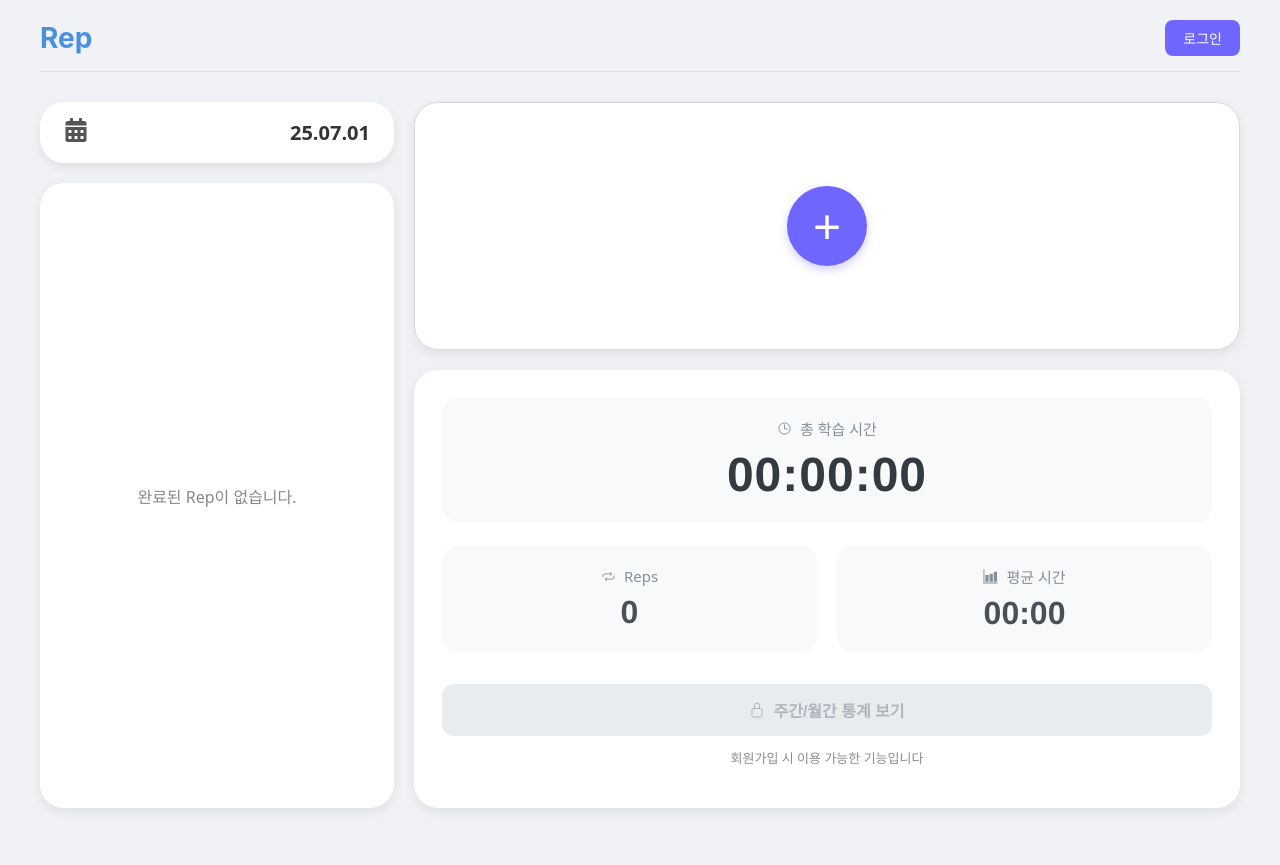
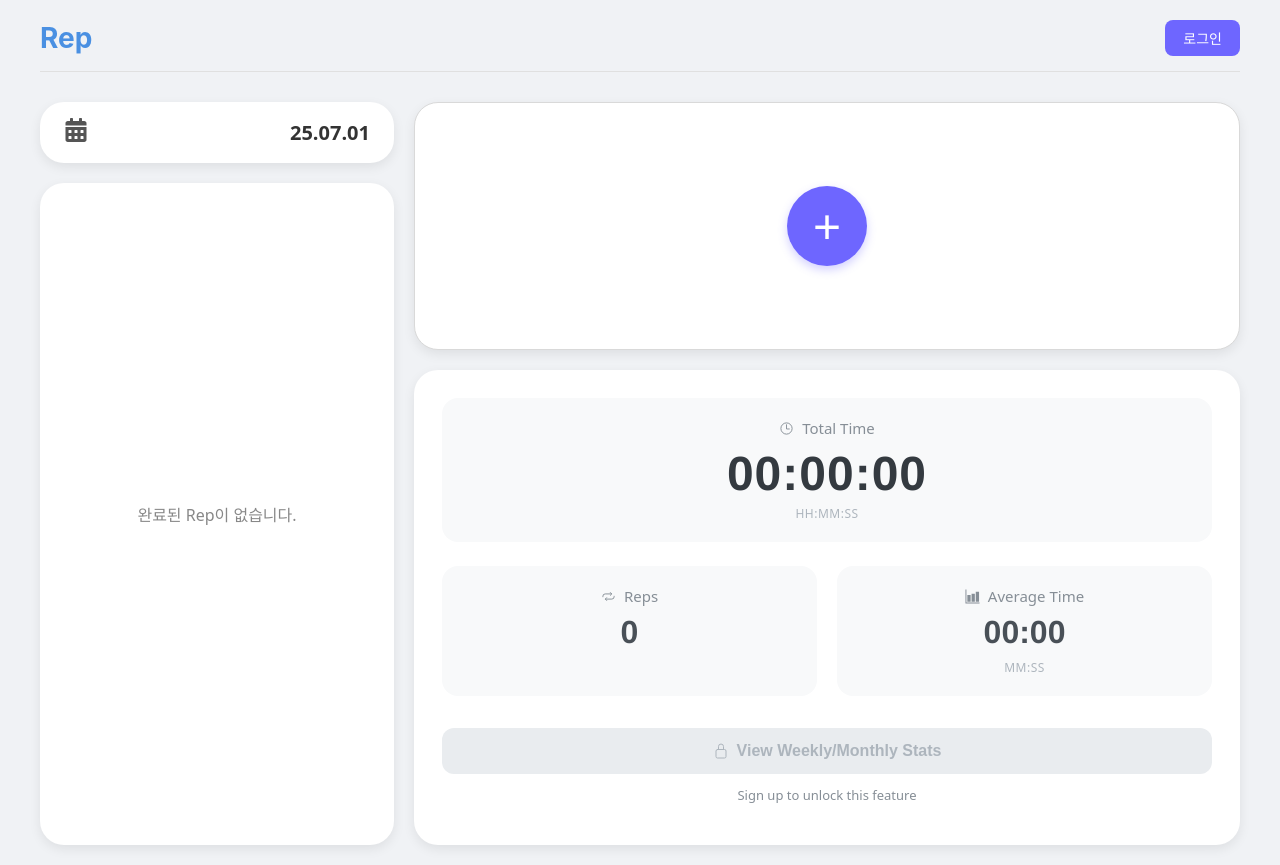
Before and after one commit to WannaKnowWhatIDontKnow/Rep-web, a React (Create React App) app: page / in a window 1280 px wide. Before the commit the page ends 828 px from the top, so only its background shows below. Built offline with nearby package versions, Linux system fonts and the light colour scheme.

Commit message:
hhmmss 대쉬보드에 추가

```diff
--- a/src/components/Dashboard.css
+++ b/src/components/Dashboard.css
@@ -104,3 +104,17 @@
   color: #868e96;
   margin-top: 12px;
 }
+
+/* 시간 단위 표시를 위한 스타일 */
+.metric-unit {
+  font-size: 12px;
+  font-weight: 500;
+  color: #adb5bd; /* 눈에 띄지 않는 연한 색상 */
+  margin-top: 4px;
+  letter-spacing: 0.5px;
+}
+
+/* 서브 메트릭 카드의 단위는 조금 더 여백이 필요 */
+.sub-metrics .metric-card .metric-unit {
+  margin-top: 8px;
+}
--- a/src/components/Dashboard.js
+++ b/src/components/Dashboard.js
@@ -1,54 +1,70 @@
 import React from 'react';
 import './Dashboard.css';
-import { IoTimeOutline, IoRepeat, IoBarChartSharp, IoLockClosedOutline } from 'react-icons/io5'; // 아이콘 임포트
+import { IoTimeOutline, IoRepeat, IoBarChartSharp, IoLockClosedOutline } from 'react-icons/io5';
 import { useAuth } from '../contexts/AuthContext';
 
 
 
-// MM:SS 또는 HH:MM:SS 형식으로 유연하게 변환하는 함수
+// Function to format time as MM:SS or HH:MM:SS and return both value and unit
 const formatTime = (totalSeconds, forceHours = false) => {
-    if (isNaN(totalSeconds) || totalSeconds === 0) {
-        return forceHours ? '00:00:00' : '00:00';
+    // Floor the total seconds to remove decimal points
+    const safeTotalSeconds = Math.floor(totalSeconds);
+
+    if (isNaN(safeTotalSeconds) || safeTotalSeconds === 0) {
+        const value = forceHours ? '00:00:00' : '00:00';
+        const unit = forceHours ? 'HH:MM:SS' : 'MM:SS';
+        return { value, unit };
     }
-    const hours = Math.floor(totalSeconds / 3600);
-    const minutes = Math.floor((totalSeconds % 3600) / 60);
-    const seconds = totalSeconds % 60;
+
+    const hours = Math.floor(safeTotalSeconds / 3600);
+    const minutes = Math.floor((safeTotalSeconds % 3600) / 60);
+    const seconds = safeTotalSeconds % 60;
 
     const paddedMinutes = String(minutes).padStart(2, '0');
     const paddedSeconds = String(seconds).padStart(2, '0');
 
     if (hours > 0 || forceHours) {
         const paddedHours = String(hours).padStart(2, '0');
-        return `${paddedHours}:${paddedMinutes}:${paddedSeconds}`;
+        return {
+            value: `${paddedHours}:${paddedMinutes}:${paddedSeconds}`,
+            unit: 'HH:MM:SS'
+        };
     }
-    return `${paddedMinutes}:${paddedSeconds}`;
+    return {
+        value: `${paddedMinutes}:${paddedSeconds}`,
+        unit: 'MM:SS'
+    };
 };
 
 function Dashboard({ reps, setActiveTab }) {
   const totalReps = reps.length;
 
-  // 시간 계산 시 NaN 처리 및 데이터 형식 불일치 해결
+  // Handle NaN and data format inconsistencies when calculating time
   const totalTime = reps.reduce((sum, rep) => {
-    // initial_seconds 또는 initialSeconds 필드 사용, 둘 다 없거나 NaN이면 0 사용
+    // Use initial_seconds or initialSeconds field, default to 0 if both are missing or NaN
     const seconds = rep.initial_seconds || rep.initialSeconds;
-    // 숫자가 아니거나 NaN인 경우 0으로 처리
+    // Handle non-numeric or NaN values by using 0
     return sum + (typeof seconds === 'number' && !isNaN(seconds) ? seconds : 0);
   }, 0);
 
-  // 1. 새로운 지표 계산 (0으로 나누기 방지)
-  const averageTimeInSeconds = totalReps > 0 ? totalTime / totalReps : 0;
+  // Calculate average time with Math.floor to remove decimal points
+  const averageTimeInSeconds = totalReps > 0 ? Math.floor(totalTime / totalReps) : 0;
+
+  // Format times with the updated formatTime function
+  const totalTimeFormatted = formatTime(totalTime, true);
+  const averageTimeFormatted = formatTime(averageTimeInSeconds);
 
   const { isAuthenticated } = useAuth();
 
   return (
-    // 3. 새로운 JSX 구조
     <div className="new-dashboard">
       <div className="main-metric">
         <div className="metric-header">
           <IoTimeOutline />
-          <span>총 학습 시간</span>
+          <span>Total Time</span>
         </div>
-        <div className="metric-value-large">{formatTime(totalTime, true)}</div>
+        <div className="metric-value-large">{totalTimeFormatted.value}</div>
+        <div className="metric-unit">{totalTimeFormatted.unit}</div>
       </div>
 
       <div className="sub-metrics">
@@ -62,24 +78,25 @@ function Dashboard({ reps, setActiveTab }) {
         <div className="metric-card">
           <div className="metric-header">
             <IoBarChartSharp />
-            <span>평균 시간</span>
+            <span>Average Time</span>
           </div>
-          <div className="metric-value-small">{formatTime(averageTimeInSeconds)}</div>
+          <div className="metric-value-small">{averageTimeFormatted.value}</div>
+          <div className="metric-unit">{averageTimeFormatted.unit}</div>
         </div>
       </div>
 
       <div className="dashboard-cta">
         {isAuthenticated ? (
           <button className="stats-button" onClick={() => setActiveTab('dashboard')}>
-            주간/월간 통계 보기
+            View Weekly/Monthly Stats
           </button>
         ) : (
           <div className="stats-locked-wrapper">
             <button className="stats-button disabled" disabled>
               <IoLockClosedOutline />
-              주간/월간 통계 보기
+              View Weekly/Monthly Stats
             </button>
-            <p className="stats-message">회원가입 시 이용 가능한 기능입니다</p>
+            <p className="stats-message">Sign up to unlock this feature</p>
           </div>
         )}
       </div>
```
